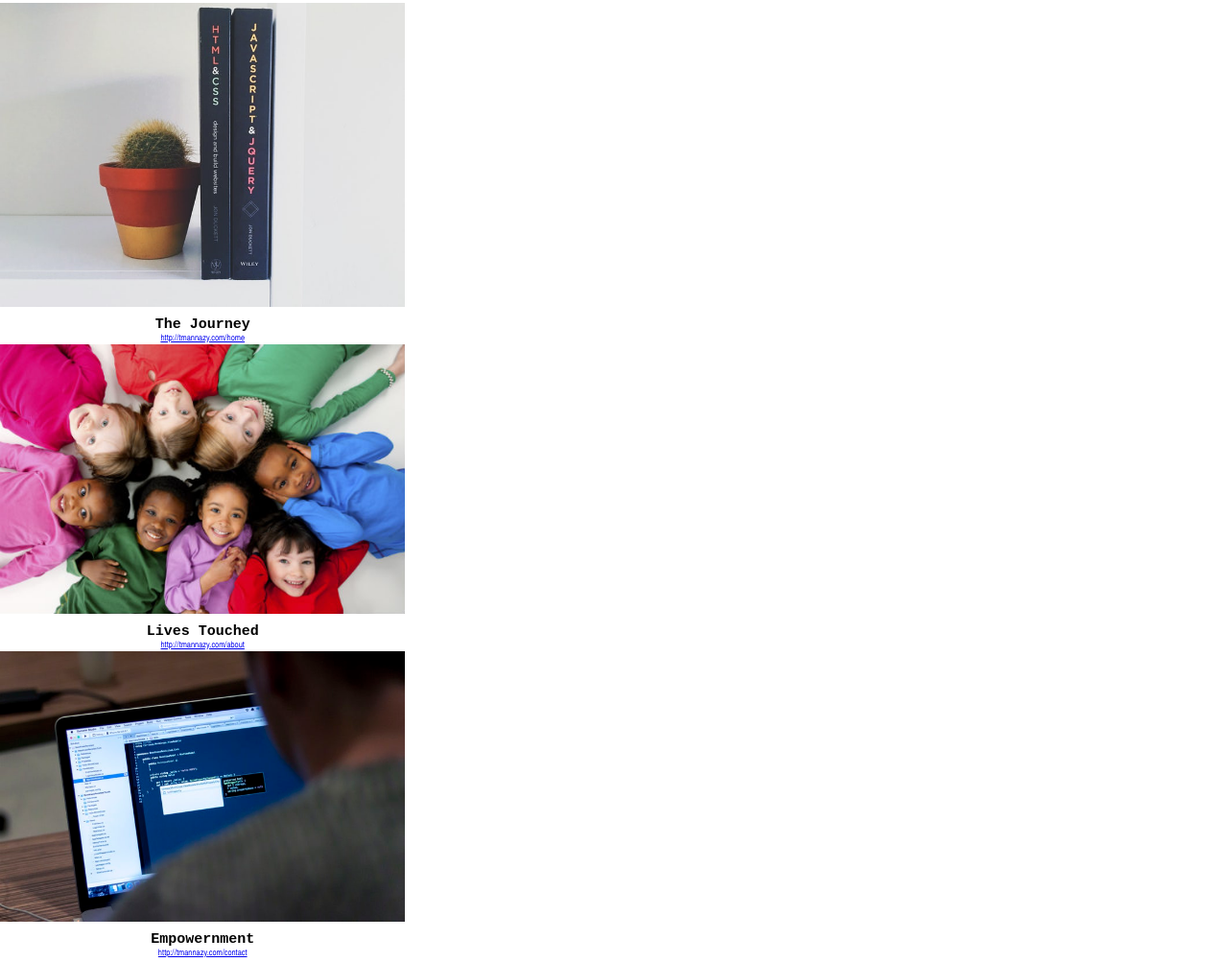
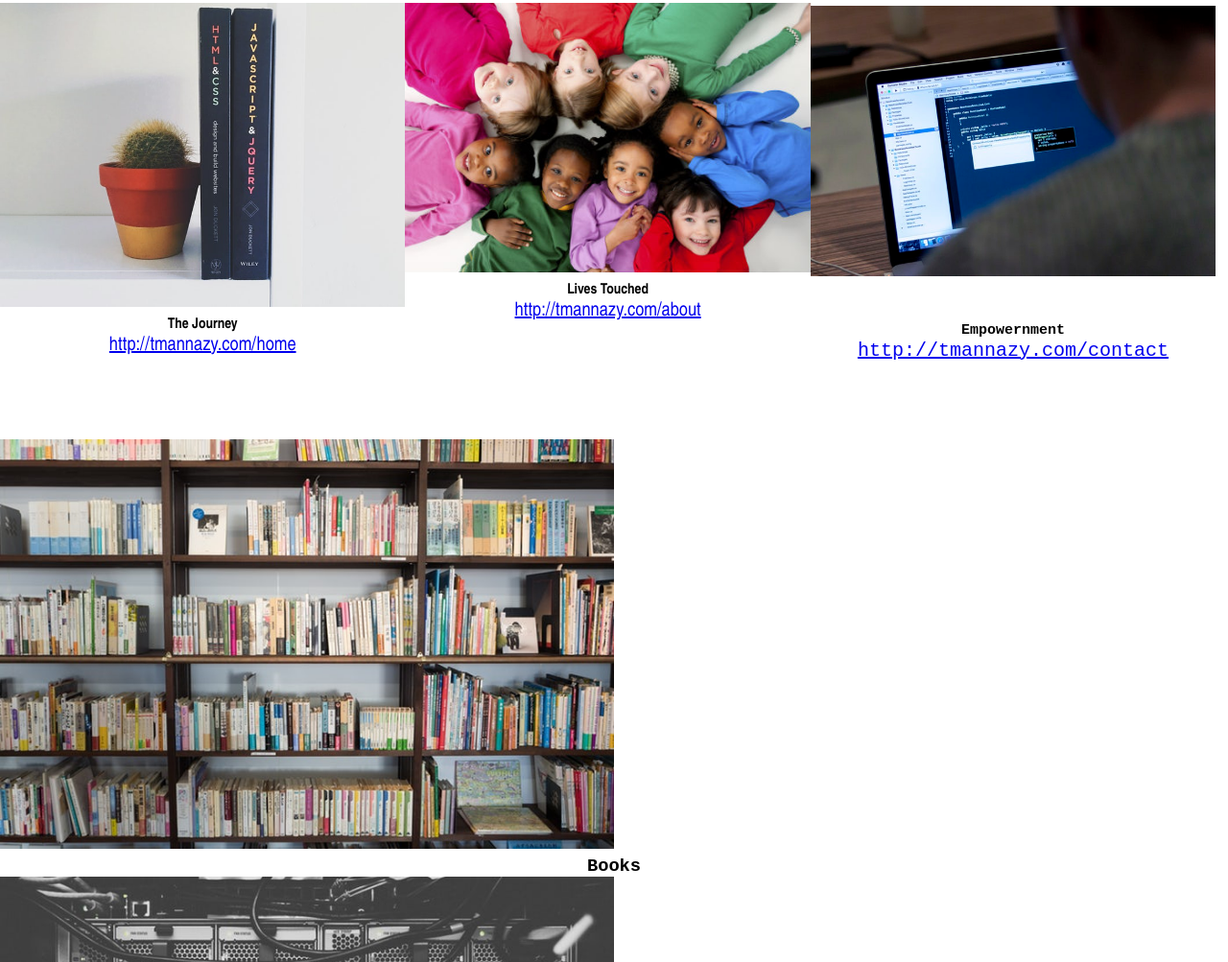
Before and after one commit to tmannazy/portfolio-page, a plain HTML site: page index.html in a window 1280 px wide. Shown: the part 798-1801 px from the top of the page at 96% size. Drawn offline with Linux system fonts and the light colour scheme.

Commit message:
Modified the flexbox for Media Query

```diff
--- a/assets/css/styles.css
+++ b/assets/css/styles.css
@@ -24,8 +24,6 @@ html {
                         font-size: 7vw;
                     }
 
-.header-logo {}
-
                     .header-title {
                         margin: 5px 5px 15px;
                     }
@@ -34,21 +32,20 @@ html {
                         font-family: Impact, Haettenschweiler, 'Arial Narrow Bold', sans-serif;
                     }
 
-.featured-content
-/* .featured-item*/
-
-{
-    margin: 30px 0;
-    text-align: center;
-}
-
-.featured-header {
+                    .featured-item2 {
                         font-family: 'Courier New', Courier, monospace;
                         margin: 3px 0 1px 0;
+                        text-align: center;
+                        font-size: 150px;
                     }
 
                     .featured-minitext {
-    font-size: larger;
+                        text-align: center;
+                        margin-bottom: 50px;
+                    }
+
+                    .awesome-img {
+                        font-size: 20px;
                     }
 
                     .aside-header {
@@ -70,15 +67,23 @@ html {
                         .text-grow {
                             font-size: 4vw;
                         }
+                        .featured {
+                            display: flex;
+                            margin: 30px 0;
+                            text-align: center;
+                        }
                     }
 
                     @media screen and (min-width: 768px) {
-    .featured-content {
-        display: flex;
-        flex-wrap: wrap;
-    }
                         .featured {
                             width: 100%;
+                        }
+                        .feat {
+                            display: flex;
+                            flex-wrap: no-wrap;
+                        }
+                        .feat>div {
+                            width: 100px;
                         }
                         .featured-item0 {
                             width: 33%;
@@ -124,7 +129,3 @@ html {
                     .aside-header {
                         font-family: 'Courier New', Courier, monospace;
                         text-align: center;
-}
-
-
-}
--- a/index.html
+++ b/index.html
@@ -44,11 +44,12 @@
                     <img src="assets/images/tutorials2.jpg " alt="Featured Image Three " class="featured-img2 img-page-adapt">
                     <h3 class="featured-header text-grow ">Empowernment</h3>
                     <p class="featured-minitext text-grow ">
-                        <a class=" " href="featured-link ">http://tmannazy.com/contact</a>
+                        <a class="awesome-img" href="featured-link ">http://tmannazy.com/contact</a>
                     </p>
                 </div>
             </div>
         </section>
+        <footer>
             <aside class="aside-content">
                 <div class="aside-group">
                     <div class="aside-library">
@@ -67,7 +68,6 @@
                     </div>
                 </div>
             </aside>
-        <footer>
             Copyright &copy;GwG Udacity 2018
         </footer>
     </main>
```
Lines whose indentation alone changed are shown as unchanged.
